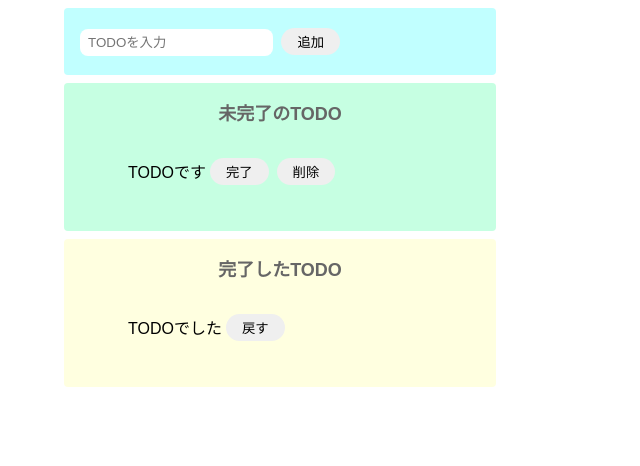
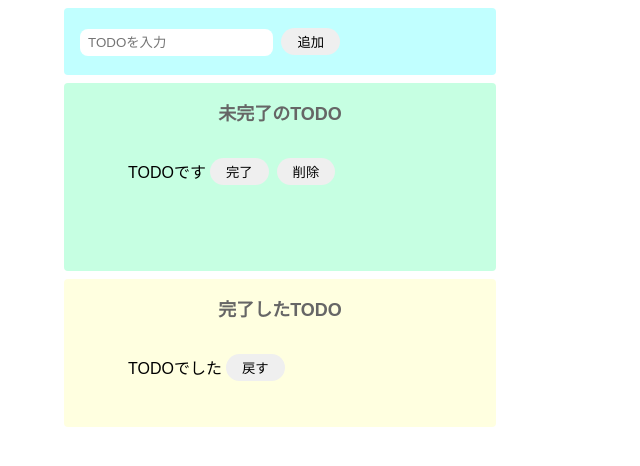
Before and after one commit to AyakoNakamoto-code/todo.js, a website built with Parcel: page index.html in a window 1280 px wide. Both pictures are taken after a click on the button "追加". Shown: the whole page, without its empty margins (0-640 px from the left). Built offline with nearby package versions, Linux system fonts and the light colour scheme.

Commit message:
ulタグにid="incomplate-list"を追加、appendChild処理を追加

```diff
--- a/index.html
+++ b/index.html
@@ -12,7 +12,7 @@
     </div>
     <div class="incomplate-area area">
       <p class="area-title">未完了のTODO</p>
-      <ul class="area-inner">
+      <ul class="area-inner" id="incomplate-list">
         <li class="list-row">
           <p>TODOです</p>
           <button>完了</button>
--- a/src/index.js
+++ b/src/index.js
@@ -15,7 +15,9 @@ const onClickAdd = () => {
 
   // liの子要素に
   li.appendChild(pTxt);
-  console.log(li);
+
+  // 未完了リストに追加
+  document.getElementById("incomplate-list").appendChild(li);
 };
 
 document
```
